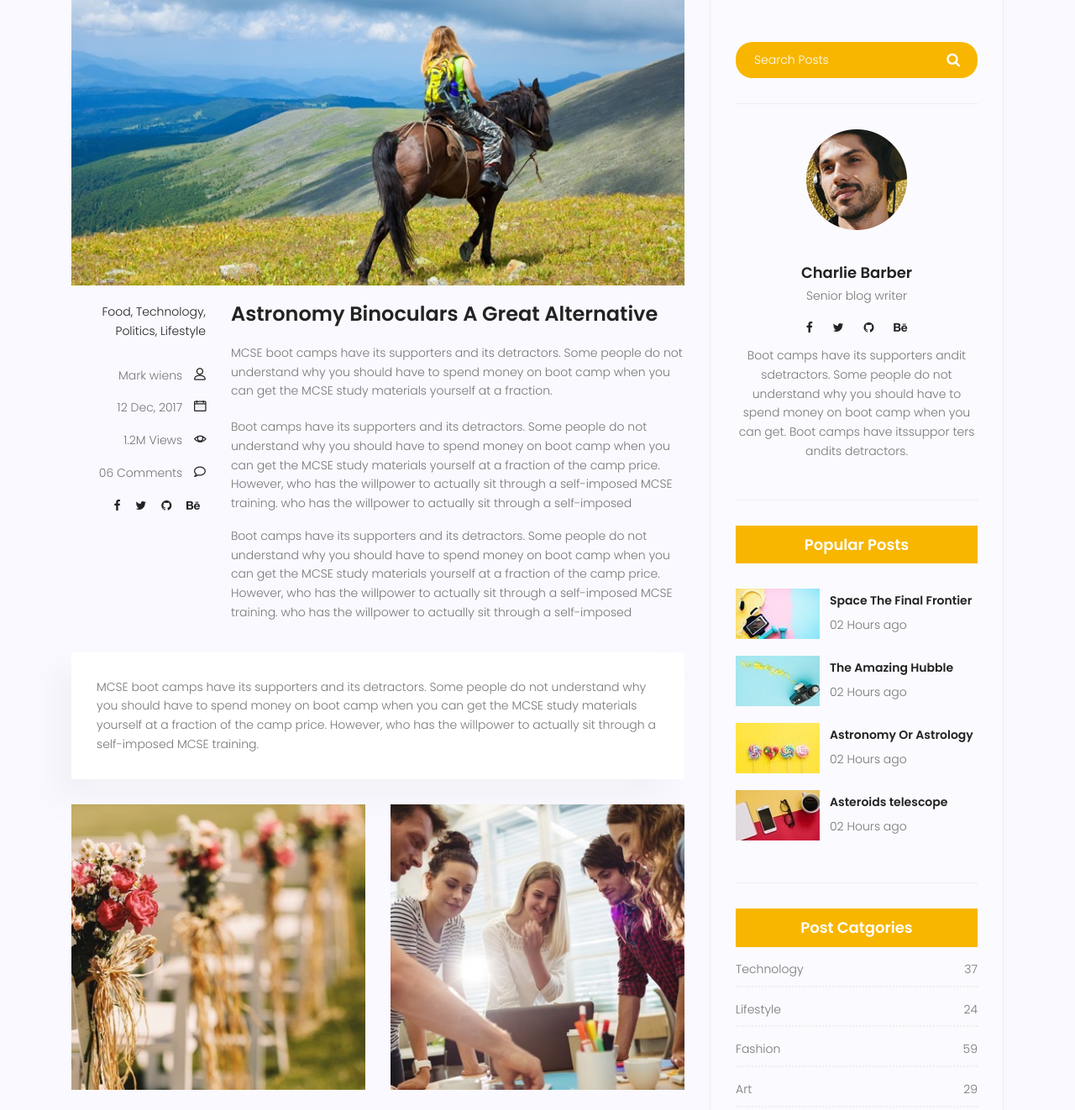
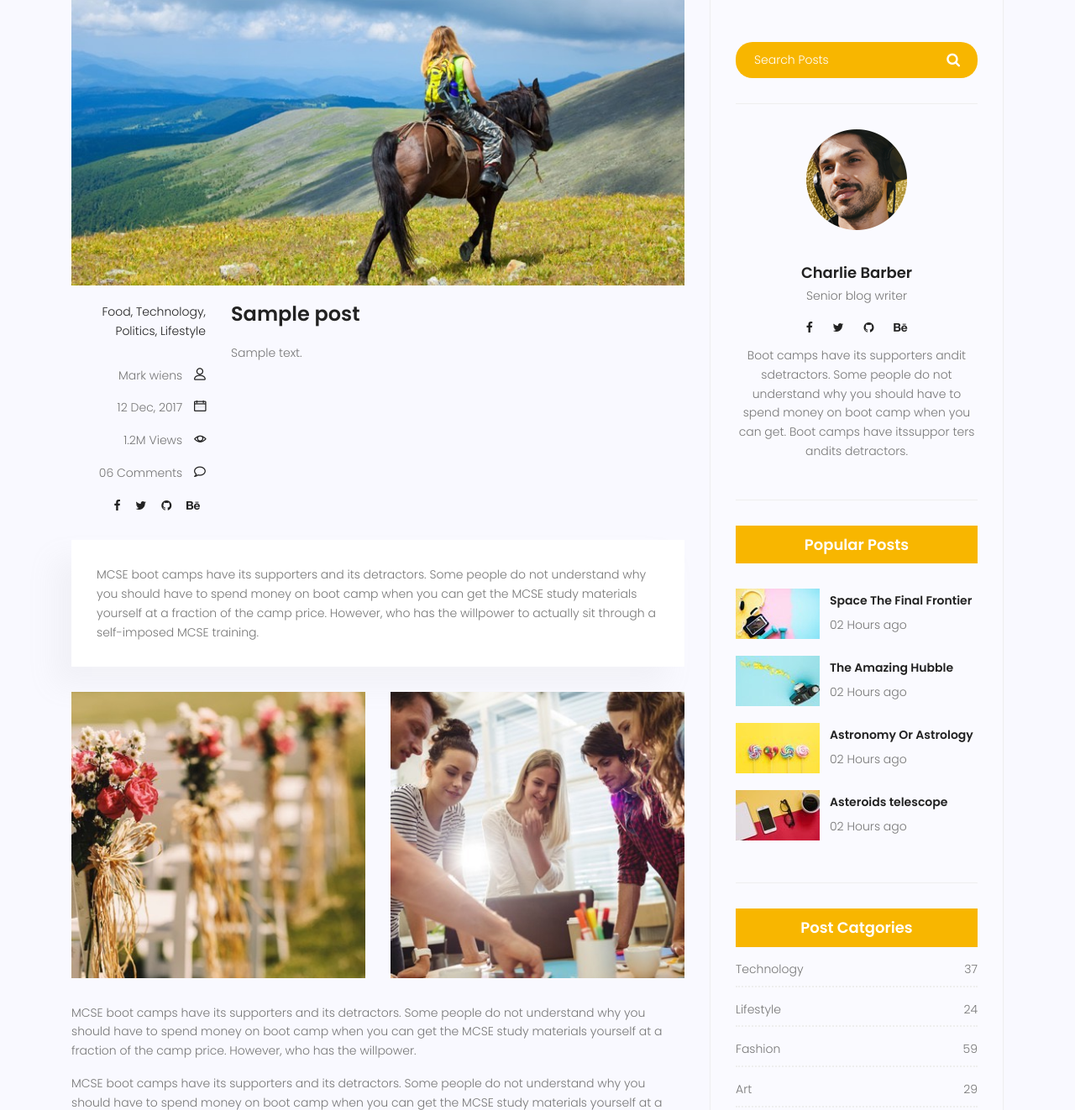
Before and after one commit to mamad-azimi-jozani/django, a Django app: template templates/blog/blog-single.html in a window 1280 px wide. Shown: the part 421-1743 px from the top of the page at 84% size. Run offline with Django 3.2, Linux system fonts and the light colour scheme; the template is opened without the code that fills it: values that come from a table or form of the project are taken from there, others are empty; tables that the repository leaves empty hold one stand-in row (values such as "Sample post"); some libraries are stand-ins or nearby versions.

Commit message:
get each post with url parameter and show it to blog-single.html

```diff
--- a/templates/blog/blog-single.html
+++ b/templates/blog/blog-single.html
@@ -31,7 +31,7 @@
 							<h1 class="text-white">
 								Blog Details Page
 							</h1>
-							<p class="text-white link-nav"><a href="{% url 'home:index' %}">Home </a>  <span class="lnr lnr-arrow-right"></span><a href="{% url 'blog:index' %}">Blog </a> <span class="lnr lnr-arrow-right"></span> <a href="{% url 'blog:single' %}"> Blog Single</a></p>
+							<p class="text-white link-nav"><a href="{% url 'home:index' %}">Home </a>  <span class="lnr lnr-arrow-right"></span><a href="{% url 'blog:index' %}">Blog </a> <span class="lnr lnr-arrow-right"></span> <a href="{% url 'blog:single' pid=post.id %}"> Blog Single</a></p>
 						</div>
 					</div>
 				</div>
@@ -70,15 +70,9 @@
 									</div>
 								</div>
 								<div class="col-lg-9 col-md-9">
-									<h3 class="mt-20 mb-20">Astronomy Binoculars A Great Alternative</h3>
+									<h3 class="mt-20 mb-20">{{ post.title }}</h3>
 									<p class="excert">
-										MCSE boot camps have its supporters and its detractors. Some people do not understand why you should have to spend money on boot camp when you can get the MCSE study materials yourself at a fraction.
-									</p>
-									<p>
-										Boot camps have its supporters and its detractors. Some people do not understand why you should have to spend money on boot camp when you can get the MCSE study materials yourself at a fraction of the camp price. However, who has the willpower to actually sit through a self-imposed MCSE training. who has the willpower to actually sit through a self-imposed
-									</p>
-									<p>
-										Boot camps have its supporters and its detractors. Some people do not understand why you should have to spend money on boot camp when you can get the MCSE study materials yourself at a fraction of the camp price. However, who has the willpower to actually sit through a self-imposed MCSE training. who has the willpower to actually sit through a self-imposed
+										{{ post.content }}
 									</p>
 								</div>
 								<div class="col-lg-12">
```
